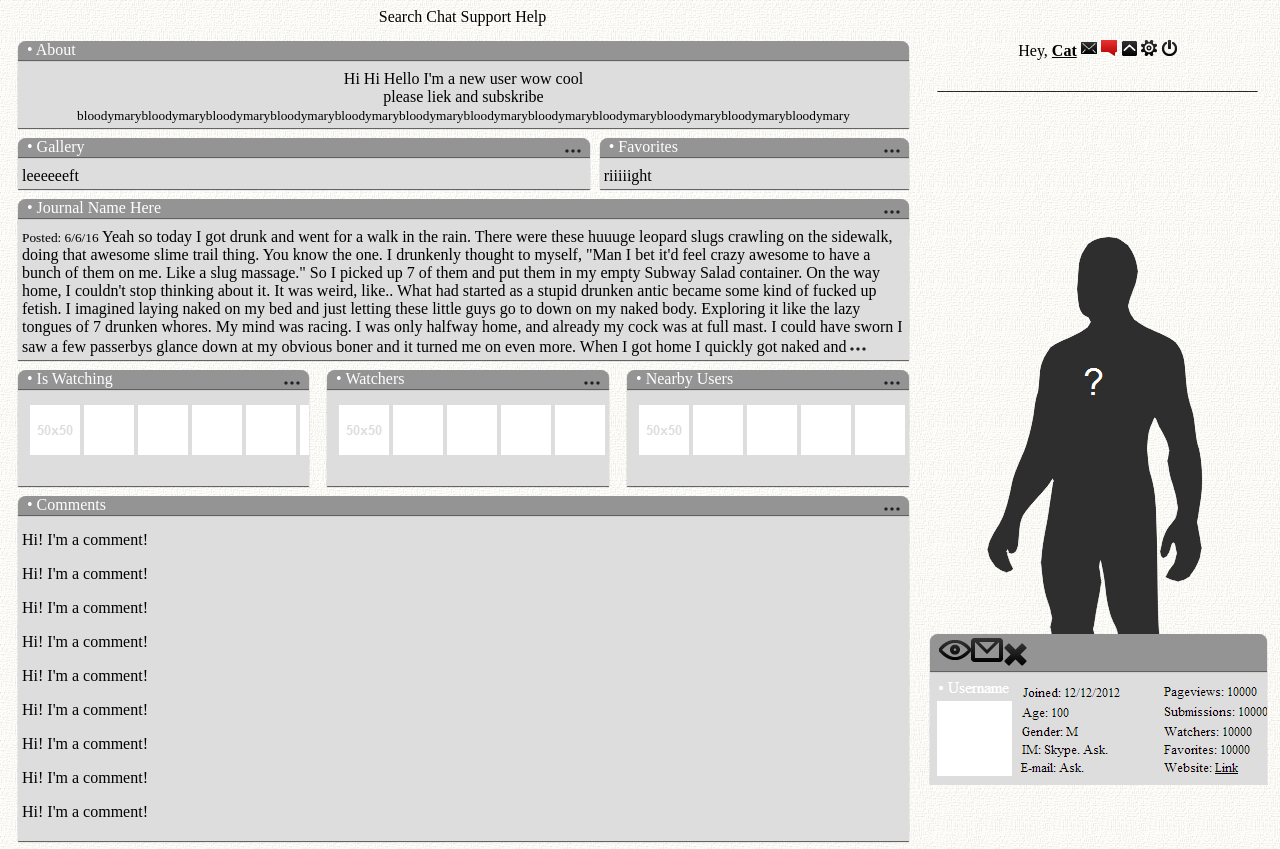
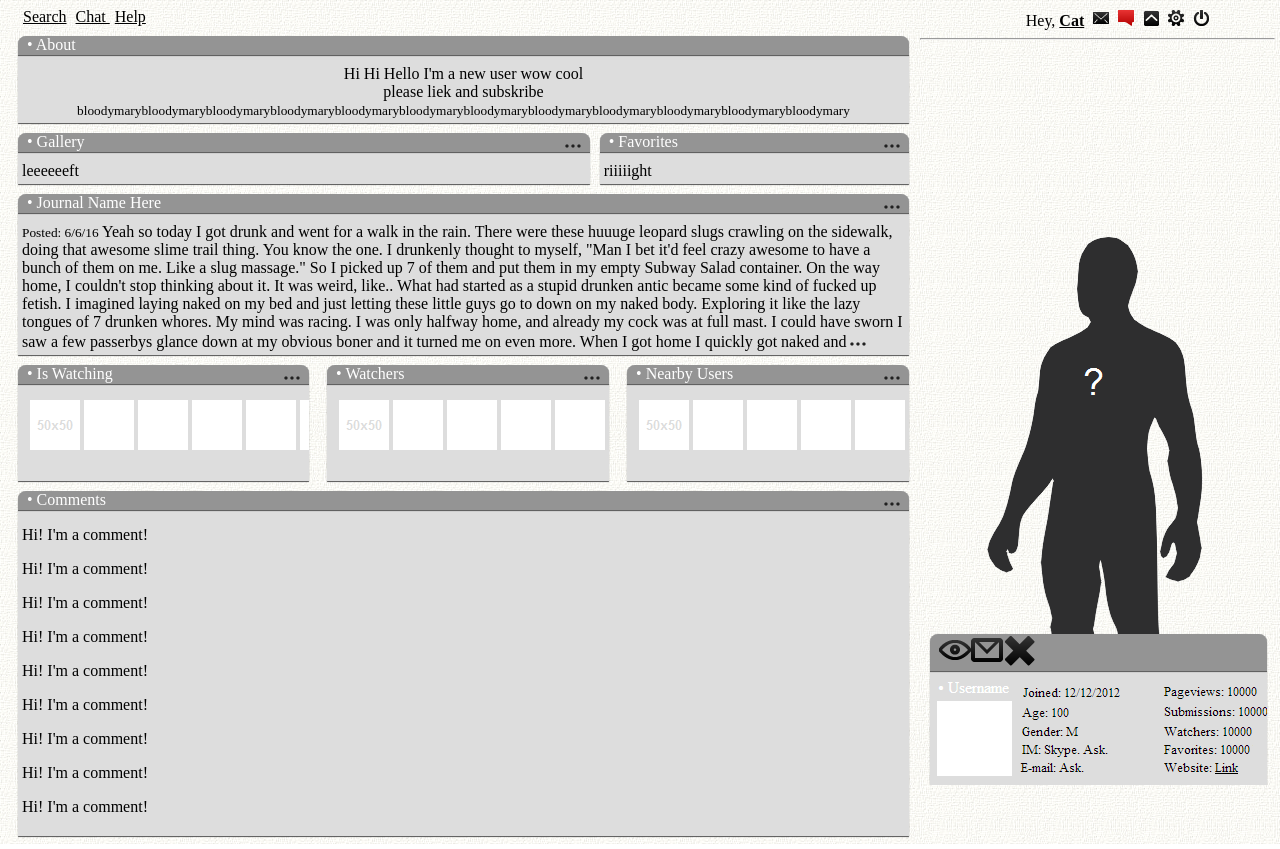
Before and after one commit to Catherineee/artibl-designs, a plain HTML site: page profile.html in a window 1280 px wide. Drawn offline with Linux system fonts and the light colour scheme.

Commit message:
Lots of code cleanup

```diff
--- a/main.css
+++ b/main.css
@@ -12,49 +12,17 @@ a:hover {
 	color: #949494;
 }
 
-
-
-.dropdown {
-	padding: 0;
-    margin: 0;
-    display: inline;
-}
-
-.dropdown ul {
-    position: absolute;
-    display: none;
-    background-color: #dddddd;
-    border-radius: 8px 8px 8px 8px;
-    box-shadow: 0px 1px 1px #545454;
-}
-
-.dropdown li {
-    position: relative;
-    display: inline;
-}
-
-.dropdown li:hover ul {
-    display: block;
-}
-
-.float_right {
-	float: right;
-}
-
-.header {
-	left: 20px;
-	text-align: center;
-	padding-bottom: 5px;
-}
-
 .user_nav {
 	text-align: center;
-	padding-bottom: 16px;
 	padding-top: 10px;
 }
 
-.user_id_image {
-	margin-bottom: -14px;
+ul.user_nav {
+	margin: 0;
+}
+.user_nav li {
+	display: inline;
+	margin-left: 5px;
 }
 
 .container {
@@ -80,6 +48,10 @@ a:hover {
     box-shadow: 0px 1px 1px #545454;
 }
 
+.header {
+	margin-left: 10px;
+}
+
 .text_align_center {
 	text-align: center;
 	width: 100%;
@@ -88,6 +60,11 @@ a:hover {
 }
 
 /* FRONT PAGE */
+.fp_header {
+	text-align: center;
+	padding-bottom: 5px;
+}
+
 .fp_left_column {
 	width: 73%;
 }
@@ -103,10 +80,11 @@ a:hover {
 
 .profile_top_right_column {
 	position: fixed;
-	top: 30px;
+	top: 0px;
 	right: 5px;
 	width: 355px;
 }
+
 .profile_bottom_right_column {
 	position: fixed;
 	bottom: 15px;
@@ -114,7 +92,21 @@ a:hover {
 	width: 355px;
 }
 
+.user_id_image {
+	margin-bottom: -14px;
+}
+
 /* HELPER CLASSES */
 .float--right {
 	float: right;
 }
+
+ul.inline-list {
+	display: inline-block;
+	padding: 0;
+	margin: 0;
+}
+.inline-list li {
+	display: inline;
+	margin-left: 5px;
+}
--- a/profile.html
+++ b/profile.html
@@ -6,15 +6,15 @@
 </head>
 <body>
 	<div class='profile_top_right_column'>
-		<div class='user_nav'>
+		<ul class='user_nav'>
 			Hey, <a href='http://www.artibl.com/cat'><b>Cat</b></a>
-			<a href='http://www.artibl.com/user/inbox'><img src='img/pmicon.png'></a>
-			<a href='http://www.artibl.com/user/updates'><img src='img/updatesiconred.png' title='12 new updates'></a>
-			<a href='http://www.artibl.com/users/submit'><img src='img/submiticon.png'></a>
-			<a href='http://www.artibl.com/user/settings'><img src='img/settingsicon.png'></a>
-			<a href='http://www.artibl.com/#'><img src='img/logouticon.png'></a>
-		</div>
-		<center>________________________________________</center>
+			<li><a href='http://www.artibl.com/user/inbox'><img src='img/pmicon.png'></a></li>
+			<li><a href='http://www.artibl.com/user/updates'><img src='img/updatesiconred.png' title='12 new updates'></a></li>
+			<li><a href='http://www.artibl.com/users/submit'><img src='img/submiticon.png'></a></li>
+			<li><a href='http://www.artibl.com/user/settings'><img src='img/settingsicon.png'></a></li>
+			<li><a href='http://www.artibl.com/#'><img src='img/logouticon.png'></a></li>
+		</ul>
+		<hr>
 	</div>
 	<div class='profile_bottom_right_column'>
 		<div style='position: relative; bottom: 0; right: 0; overflow: hidden; '>
@@ -23,7 +23,7 @@
 			</div>
 			<div class='container'><div class='_container'>
 				<div class='container_header'>
-					<img src='img/watchicon.png'><img src='img/pmiconbig.png'><img src='img/deleteiconbig.png'>
+					<img src='img/watchicon.png'><img src='img/pmiconbig.png'><img src='img/delete_icon32.png'>
 				</div>
 				<center>
 			   		<img src='img/fakeuserinfo.png'>
@@ -33,29 +33,10 @@
 	</div>
 	<div class='profile_left_column'>
 		<div class='header'>
-			<a href='XXX.com' style='text-decoration:none'>Search</a>
-			<a href='XXX.com' style='text-decoration:none'>Chat </a>
-			<ul class='dropdown'>
-				<li>
-		    		<a href='XXX.com' style='text-decoration:none'>Support</a>
-		    		<ul>
-		    			<li><a href="http://www.artibl.com/donate" style='text-decoration:none'>Donate</a></li>
-		    			<li><a href="http://www.artibl.com/volunteer" style='text-decoration:none'>Volunteer</a></li>
-		    			<li><a href="http://www.artibl.com/advertise" style='text-decoration:none'>Advertisement</a></li>
-		    			<li><a href="http://www.facebook.com" style='text-decoration:none'>Facebook</a></li>
-		    		</ul>
-		   		</li>
-		   	</ul>
-		   	<ul class='dropdown'>
-		    	<li>
-		    		<a href='XXX.com' style='text-decoration:none'>Help</a>
-		    		<ul>
-		    			<li><a href="http://www.artibl.com/tos" style='text-decoration:none'>ToS</a></li>
-		    			<li><a href="http://www.artibl.com/faq" style='text-decoration:none'>FAQ</a></li>
-		    			<li><a href="http://www.artibl.com/contact" style='text-decoration:none'>Contact</a></li>
-		    			<li><a href="http://www.artibl.com/report" style='text-decoration:none'>Report</a></li>
-		    		</ul>
-		    	</li>
+			<ul class='inline-list'>
+				<li><a href='XXX.com'>Search</a></li>
+				<li><a href='XXX.com'>Chat </a></li>
+	    		<li><a href='XXX.com'>Help</a></li>
 		    </ul>
 	    </div>
 	    <div class='container'><div class='_container'>
```
Also changed, not shown: index.html (+4 -25 lines), img/delete_icon32.png (added).
